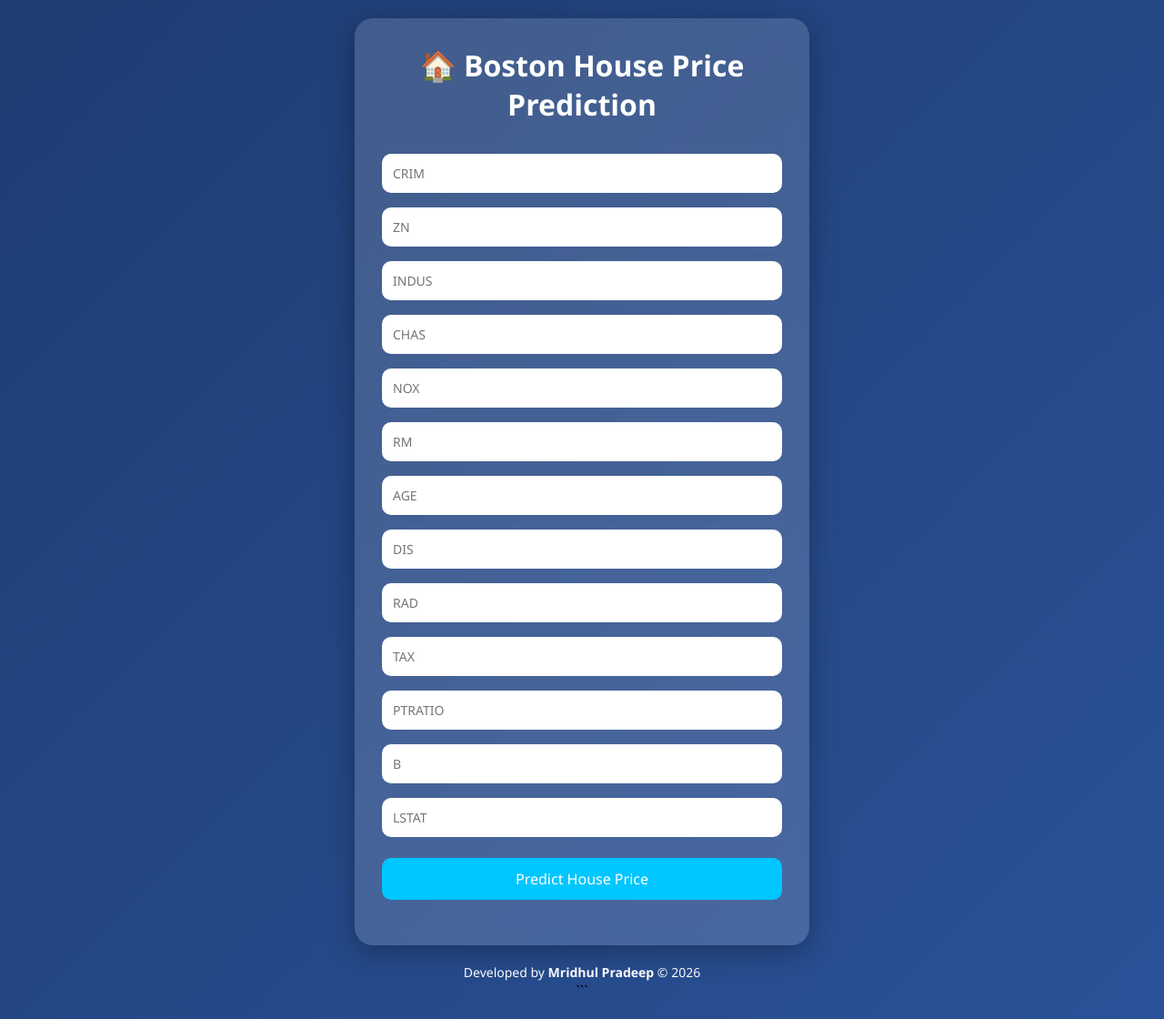
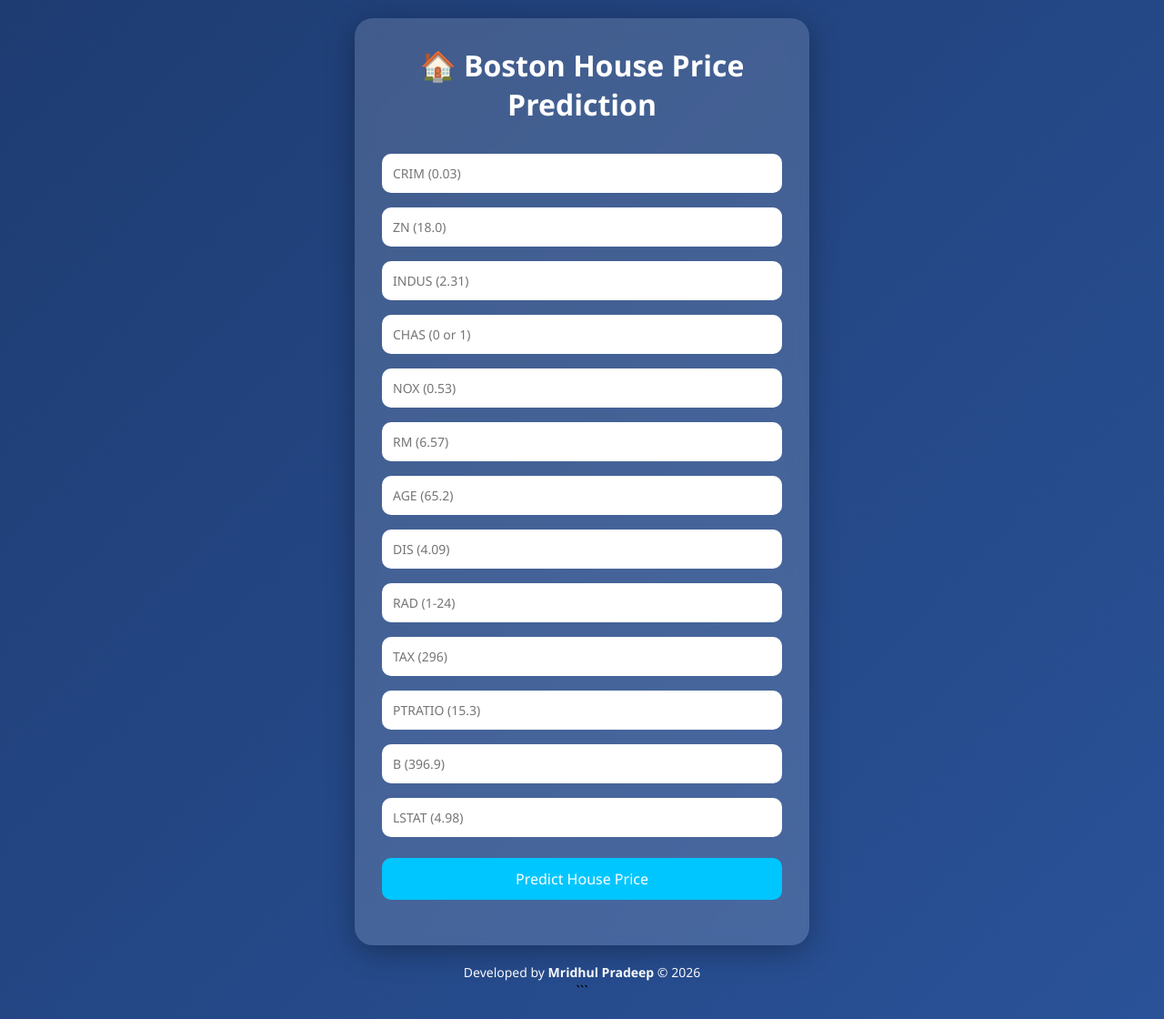
Before and after one commit to mridhultp/house_price_prediction, a Flask app: page / in a window 1280 px wide. Shown: the whole page at 91% size. Run offline with Flask 3, Linux system fonts and the light colour scheme; parts of the project's set-up code (start-up, migrations or seed data) failed here and were passed over.

Commit message:
revised code for user assistance

```diff
--- a/app.py
+++ b/app.py
@@ -31,7 +31,18 @@ def predict():
     final_input=scaler.transform(np.array(data).reshape(1,-1))
     print(final_input)
     output=regmodel.predict(final_input)[0]
-    return render_template("home.html",prediction_text="The predicted house price is {}".format(output))
+    output = max(0, output)  # Ensure non-negative prediction
+        # Validate unrealistic predictions
+    if output == 0:
+        prediction_text = "⚠️ Please enter realistic housing feature values."
+    else:
+        prediction_text = f"🏠 Estimated House Price: ${output*1000:,.2f}"
+
+    return render_template(
+        "home.html",
+        prediction_text=prediction_text
+    )
+
 
 if __name__=="__main__":
     app.run(debug=True)
--- a/templates/home.html
+++ b/templates/home.html
@@ -102,31 +102,19 @@
 
         <form action="{{ url_for('predict') }}" method="post">
 
-            <input type="text" name="CRIM" placeholder="CRIM" required>
-
-            <input type="text" name="ZN" placeholder="ZN" required>
-
-            <input type="text" name="INDUS" placeholder="INDUS" required>
-
-            <input type="text" name="CHAS" placeholder="CHAS" required>
-
-            <input type="text" name="NOX" placeholder="NOX" required>
-
-            <input type="text" name="RM" placeholder="RM" required>
-
-            <input type="text" name="AGE" placeholder="AGE" required>
-
-            <input type="text" name="DIS" placeholder="DIS" required>
-
-            <input type="text" name="RAD" placeholder="RAD" required>
-
-            <input type="text" name="TAX" placeholder="TAX" required>
-
-            <input type="text" name="PTRATIO" placeholder="PTRATIO" required>
-
-            <input type="text" name="B" placeholder="B" required>
-
-            <input type="text" name="LSTAT" placeholder="LSTAT" required>
+            <input type="number" step="0.01" name="CRIM" placeholder="CRIM (0.03)" required>
+            <input type="number" step="0.01" name="ZN" placeholder="ZN (18.0)" required>
+            <input type="number" step="0.01" name="INDUS" placeholder="INDUS (2.31)" required>
+            <input type="number" step="0.01" name="CHAS" placeholder="CHAS (0 or 1)" required>
+            <input type="number" step="0.01" name="NOX" placeholder="NOX (0.53)" required>
+            <input type="number" step="0.01" name="RM" placeholder="RM (6.57)" required>
+            <input type="number" step="0.01" name="AGE" placeholder="AGE (65.2)" required>
+            <input type="number" step="0.01" name="DIS" placeholder="DIS (4.09)" required>
+            <input type="number" step="0.01" name="RAD" placeholder="RAD (1-24)" required>
+            <input type="number" step="0.01" name="TAX" placeholder="TAX (296)" required>
+            <input type="number" step="0.01" name="PTRATIO" placeholder="PTRATIO (15.3)" required>
+            <input type="number" step="0.01" name="B" placeholder="B (396.9)" required>
+            <input type="number" step="0.01" name="LSTAT" placeholder="LSTAT (4.98)" required>
 
             <button type="submit" class="btn">
                 Predict House Price
```
